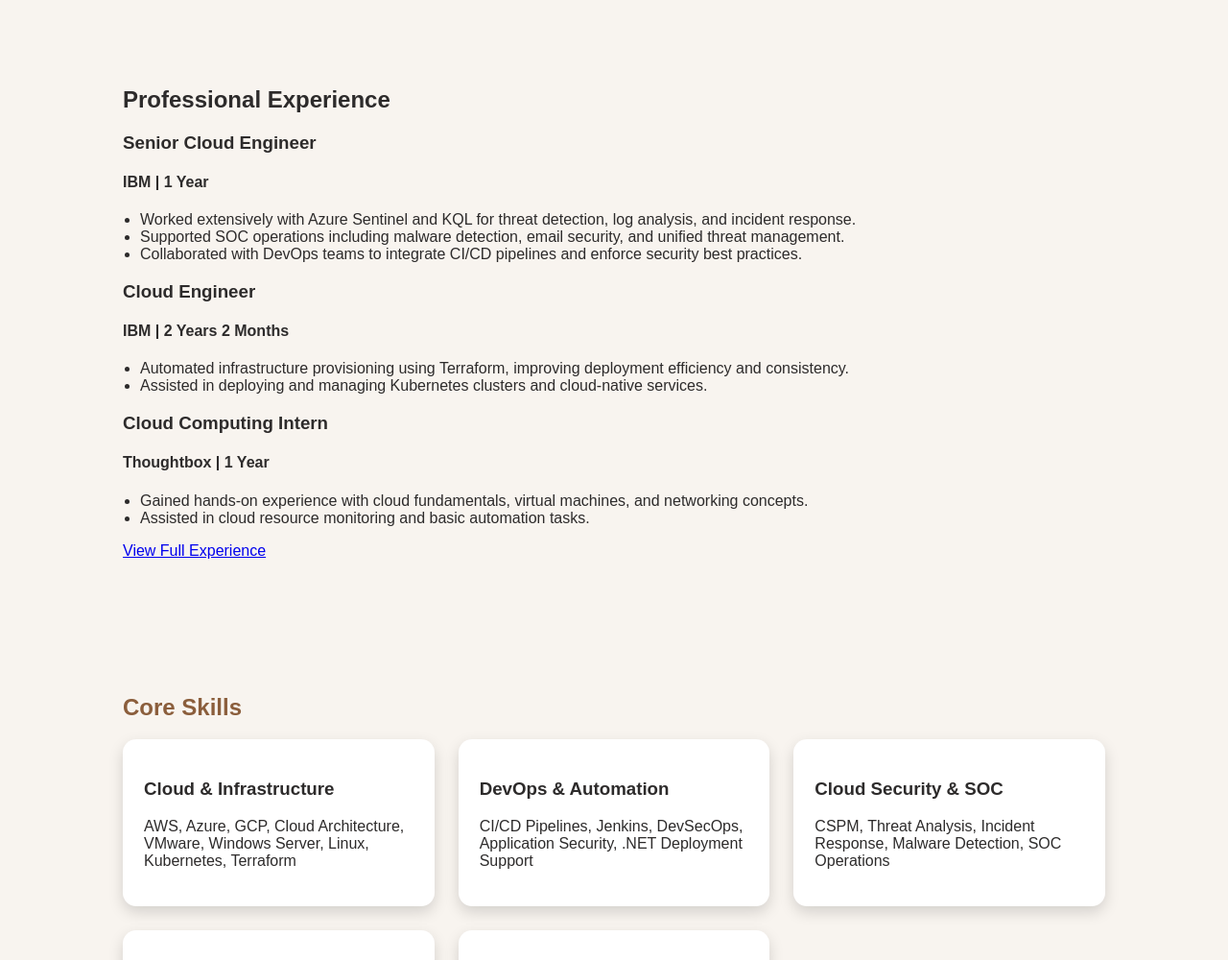
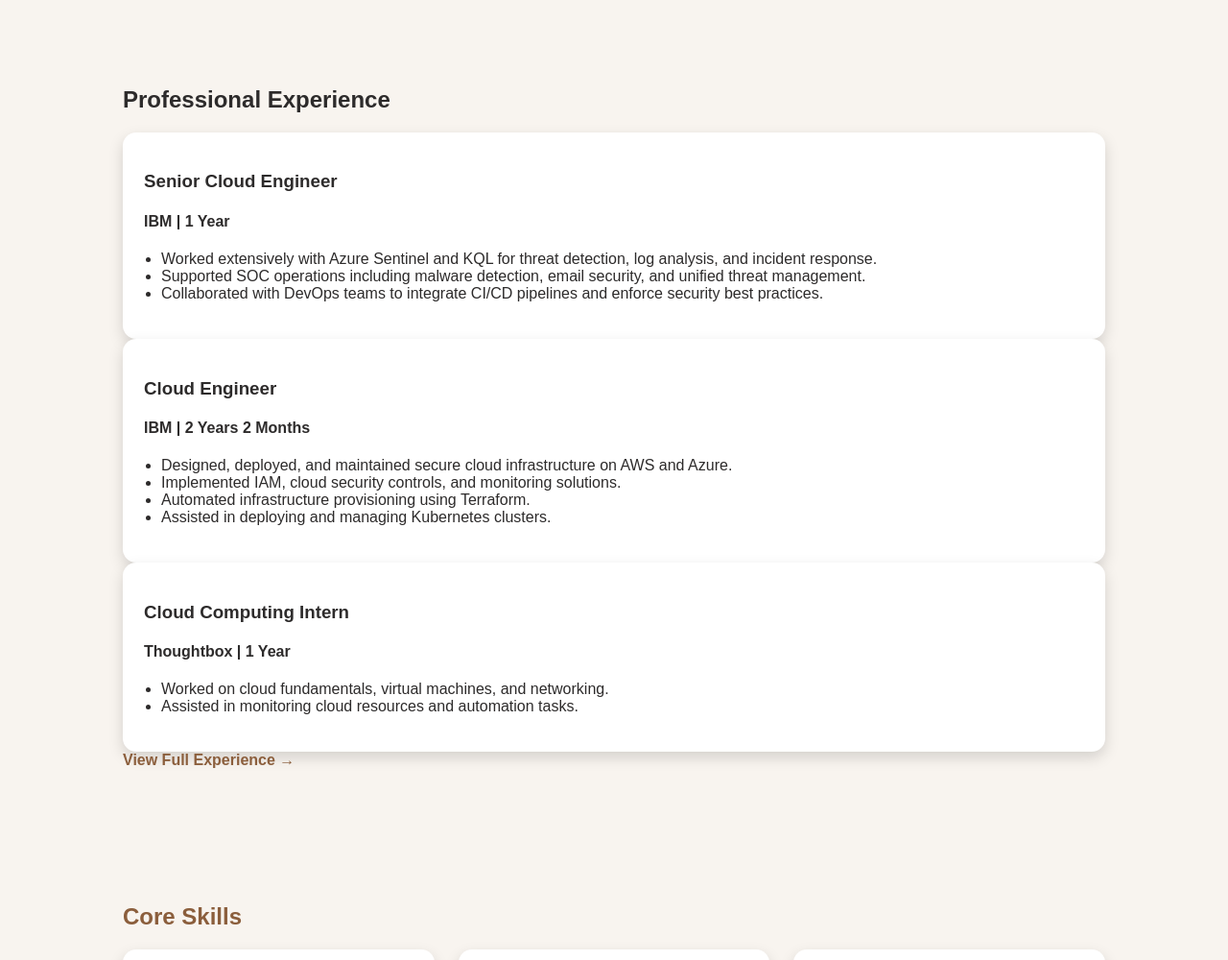
Before and after one commit to mshreyash-0509/shreyash-portfolio, a plain HTML site: page index.html in a window 1280 px wide. Shown: the part 500-1500 px from the top of the page at 96% size. Drawn offline with Linux system fonts and the light colour scheme.

Commit message:
Updated experience section on home page

```diff
--- a/index.html
+++ b/index.html
@@ -137,7 +137,7 @@
 <section id="experience" class="section">
   <h2>Professional Experience</h2>
 
-  <div class="experience-card">
+  <div class="card">
     <h3>Senior Cloud Engineer</h3>
     <h4>IBM | 1 Year</h4>
     <ul>
@@ -147,26 +147,29 @@
     </ul>
   </div>
 
-  <div class="experience-card">
+  <div class="card">
     <h3>Cloud Engineer</h3>
     <h4>IBM | 2 Years 2 Months</h4>
     <ul>
-      <li>Automated infrastructure provisioning using Terraform, improving deployment efficiency and consistency.</li>
-      <li>Assisted in deploying and managing Kubernetes clusters and cloud-native services.</li>
+      <li>Designed, deployed, and maintained secure cloud infrastructure on AWS and Azure.</li>
+      <li>Implemented IAM, cloud security controls, and monitoring solutions.</li>
+      <li>Automated infrastructure provisioning using Terraform.</li>
+      <li>Assisted in deploying and managing Kubernetes clusters.</li>
     </ul>
   </div>
 
-  <div class="experience-card">
+  <div class="card">
     <h3>Cloud Computing Intern</h3>
     <h4>Thoughtbox | 1 Year</h4>
     <ul>
-      <li>Gained hands-on experience with cloud fundamentals, virtual machines, and networking concepts.</li>
-      <li>Assisted in cloud resource monitoring and basic automation tasks.</li>
+      <li>Worked on cloud fundamentals, virtual machines, and networking.</li>
+      <li>Assisted in monitoring cloud resources and automation tasks.</li>
     </ul>
   </div>
 
-  <a href="experience.html" class="btn">View Full Experience</a>
+  <a href="experience.html" class="link">View Full Experience →</a>
 </section>
+
 
 
 <!-- SKILLS -->
```
